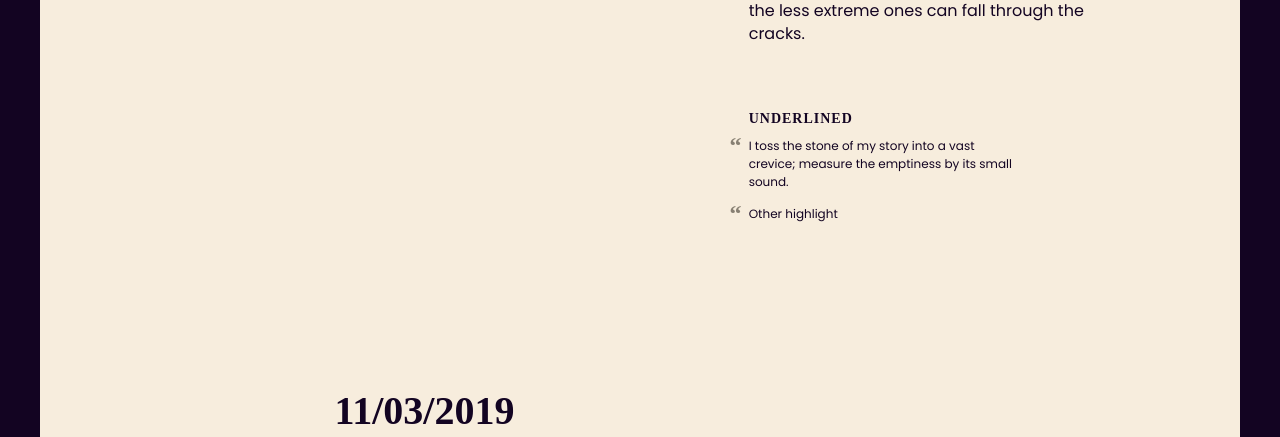
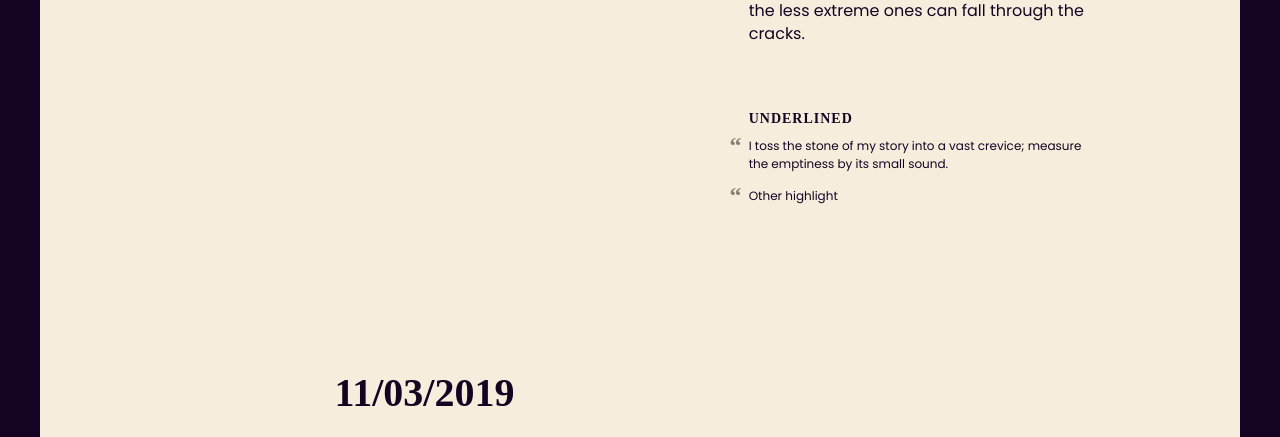
Before and after one commit to ampinsk/ampinsk.github.io, a Jekyll site: the page built from reading/reading.html, in a window 1280 px wide. Shown: the part 864-1301 px from the top of the page. Built offline with Jekyll 4.4.1, drawn with Linux system fonts in a browser that asks for light colours; some web fonts are replaced; grey boxes are pictures that could not be loaded.

Commit message:
Increase quote width

```diff
--- a/_sass/_reading.scss
+++ b/_sass/_reading.scss
@@ -120,7 +120,7 @@ $beige-gray: #888073;
 
   .highlight {
     display: inline-block;
-    max-width: 270px;
+    max-width: 350px;
     padding-top: 40px;
   }
 
```
